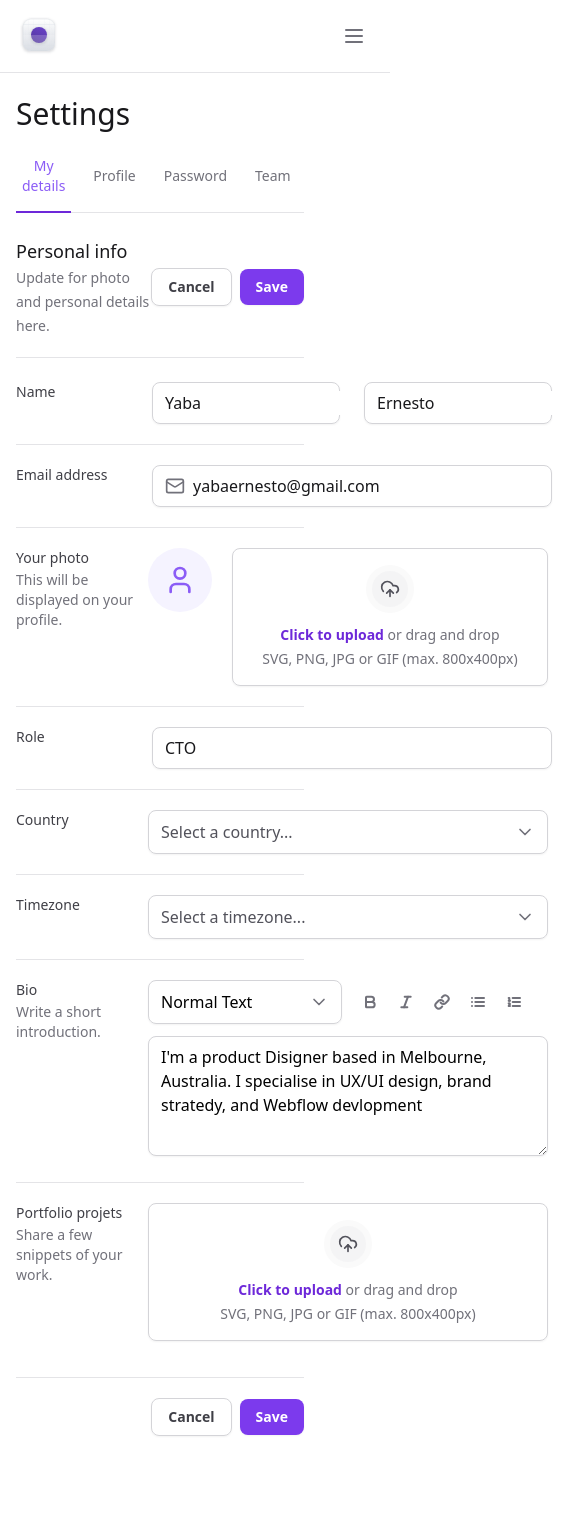
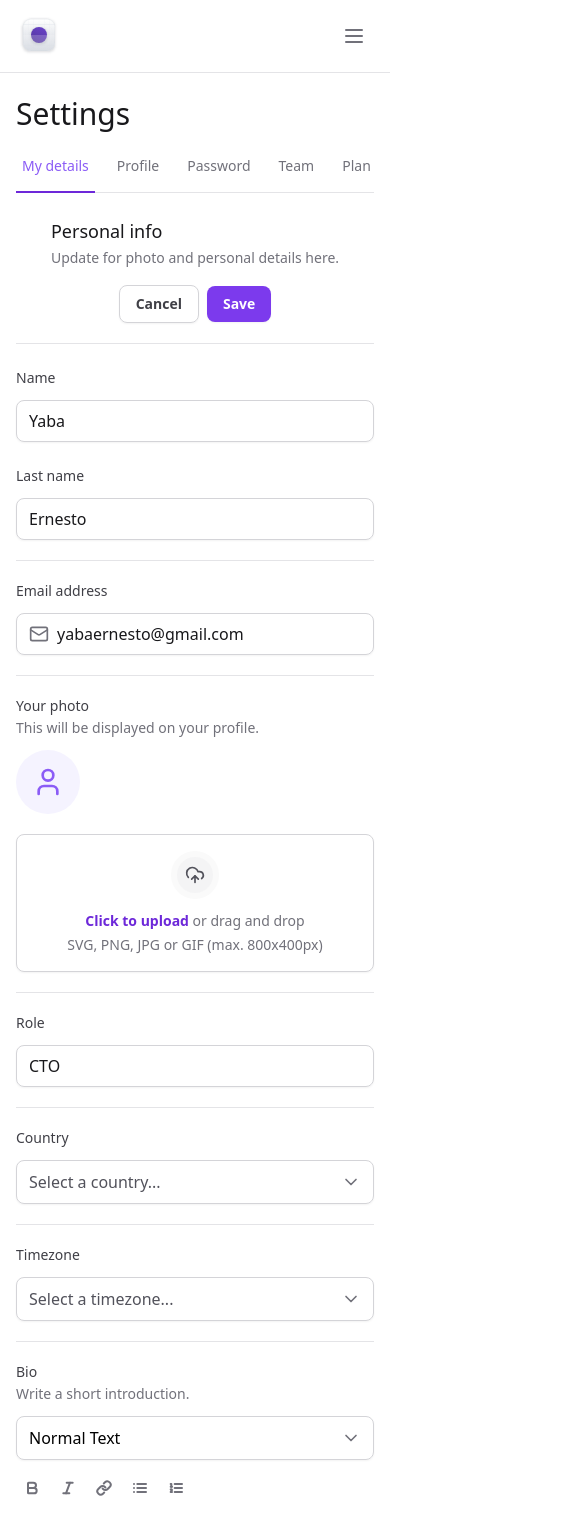
Before and after one commit to yabaernesto/masterizando-tailwind, a Next.js app: page / in a window 390 px wide. Shown: the top 1514 px of the page, 585 px wide, since content can reach past the window. Before the commit the page ends 1484 px from the top, so only its background shows below. Built offline with nearby package versions, Linux system fonts and the light colour scheme.

Commit message:
feat: dark theme added

```diff
--- a/package.json
+++ b/package.json
@@ -21,6 +21,7 @@
     "next": "15.0.3",
     "react": "19.0.0-rc-66855b96-20241106",
     "react-dom": "19.0.0-rc-66855b96-20241106",
+    "tailwind-merge": "^2.5.5",
     "tailwind-variants": "^0.3.0"
   },
   "devDependencies": {
--- a/src/app/components/Button.tsx
+++ b/src/app/components/Button.tsx
@@ -1,4 +1,6 @@
+// biome-ignore lint/style/useImportType: <explanation>
 import { ComponentProps } from "react";
+// biome-ignore lint/style/useImportType: <explanation>
 import { tv, VariantProps } from "tailwind-variants"
 
 const button = tv({
@@ -11,7 +13,7 @@ const button = tv({
   variants: {
     variant: {
       primary: 'bg-violet-600 text-white hover:bg-violet-700',
-      ghost: 'rounded-md px-2 hover:bg-zinc-50 shadow-none text-zinc-500',
+      ghost: 'rounded-md px-2 hover:bg-zinc-50 dark:hover:bg-zinc-800 shadow-none text-zinc-500 dark:text-zinc-400',
       outline: 'border border-zinc-300 text-zinc-700 hover:bg-zinc-50',
     },
   },
--- a/src/app/components/Input.tsx
+++ b/src/app/components/Input.tsx
@@ -1,5 +1,6 @@
-// @biome-ignore
+// biome-ignore lint/style/useImportType: <explanation>
 import { ComponentProps } from "react";
+import { twMerge } from "tailwind-merge"
 
 type PrefixProps = ComponentProps<'div'>
 
@@ -12,7 +13,7 @@ type ControlProps = ComponentProps<'input'>
 export function Control(props: ControlProps) {
   return (
     <input
-      className="flex-1 border-0 outline-none p-0 text-zinc-900 placeholder-zinc-600"
+      className="flex-1 border-0 outline-none bg-transparent p-0 text-zinc-900 placeholder-zinc-600 dark:text-zinc-100 dark:placeholder-zinc-400"
       {...props}
     />
   )
@@ -23,7 +24,12 @@ export type RootProps = ComponentProps<'div'>
 export function Root(props: RootProps) {
   return (
     <div
-      className="mx-1 flex w-full items-center gap-2 rounded-lg border border-zinc-300 px-3 py-2 shadow-sm focus-within:border-violet-300 focus-within:ring-4 focus-within:ring-violet-100"
+      className={twMerge(
+        'flex w-full items-center gap-2 rounded-lg border border-zinc-300 px-3 py-2 shadow-sm',
+        'focus-within:border-violet-300 focus-within:ring-4 focus-within:ring-violet-100',
+        'dark:border-zinc-700 dark:bg-zinc-600 dark:focus-within:border-violet-500 dark:focus-within:ring-violet-500/10',
+        props.className,
+      )}
       {...props}
     />
   )
--- a/src/app/components/SettingsTabs/TabItem.tsx
+++ b/src/app/components/SettingsTabs/TabItem.tsx
@@ -15,7 +15,7 @@ export function TabItem({ value, title, isSelected = false }: TabItemProps) {
       value={value}
       className="relative group px-1.5 pb-4 text-sm font-medium text-zinc-500 hover:text-violet-700 data-[state=active]:text-violet-500 outline-none"
     >
-      <span className="rounded group-focus-visible:ring-2 group-focus-visible:ring-violet-400 group-focus-visible:ring-offset-4">
+      <span className="whitespace-nowrap rounded group-focus-visible:ring-2 group-focus-visible:ring-violet-400 group-focus-visible:ring-offset-4">
         {title}
       </span>
 
--- a/src/app/components/SettingsTabs/index.tsx
+++ b/src/app/components/SettingsTabs/index.tsx
@@ -1,76 +1,75 @@
 'use client'
 
+import { useState } from 'react'
 import * as Tabs from '@radix-ui/react-tabs'
 import * as ScrollArea from '@radix-ui/react-scroll-area'
 import { TabItem } from './TabItem'
-import { useState } from 'react'
 
 export function SettingsTabs() {
   const [currentTab, setCurrentTab] = useState<string>('tab1')
 
   return (
-    <Tabs.Root
-      value={currentTab}
-      onValueChange={setCurrentTab}
-    >
+    <Tabs.Root value={currentTab} onValueChange={setCurrentTab}>
       <ScrollArea.Root className="w-full" type="hover">
         <ScrollArea.Viewport className="w-full overflow-x-scroll">
-          <Tabs.List  className="mt-6 flex w-full items-center gap-4 border-b border-zinc-200 dark:border-zinc-400">
+          <Tabs.List className="mt-6 flex w-full items-center gap-4 border-b border-zinc-200 dark:border-zinc-800">
             <TabItem
+              isSelected={currentTab === 'tab1'}
               value="tab1"
               title="My details"
-              isSelected={currentTab === 'tab1'}
             />
             <TabItem
+              isSelected={currentTab === 'tab2'}
               value="tab2"
               title="Profile"
-              isSelected={currentTab === 'tab2'}
             />
             <TabItem
+              isSelected={currentTab === 'tab3'}
               value="tab3"
               title="Password"
-              isSelected={currentTab === 'tab3'}
             />
             <TabItem
+              isSelected={currentTab === 'tab4'}
               value="tab4"
               title="Team"
-              isSelected={currentTab === 'tab4'}
             />
             <TabItem
+              isSelected={currentTab === 'tab5'}
               value="tab5"
               title="Plan"
-              isSelected={currentTab === 'tab5'}
             />
             <TabItem
+              isSelected={currentTab === 'tab6'}
               value="tab6"
               title="Billing"
-              isSelected={currentTab === 'tab6'}
             />
             <TabItem
+              isSelected={currentTab === 'tab7'}
               value="tab7"
               title="Email"
-              isSelected={currentTab === 'tab7'}
             />
             <TabItem
+              isSelected={currentTab === 'tab8'}
               value="tab8"
               title="Notifications"
-              isSelected={currentTab === 'tab8'}
             />
             <TabItem
+              isSelected={currentTab === 'tab9'}
               value="tab9"
               title="Integrations"
-              isSelected={currentTab === 'tab9'}
             />
-            <TabItem value="tab10" title="API" isSelected={currentTab === 'tab10'} />
+            <TabItem
+              isSelected={currentTab === 'tab10'}
+              value="tab10"
+              title="API"
+            />
           </Tabs.List>
         </ScrollArea.Viewport>
         <ScrollArea.Scrollbar
           className="flex h-2.5 touch-none select-none flex-col bg-zinc-100 p-0.5"
           orientation="horizontal"
         >
-          <ScrollArea.Thumb
-            className="relative flex-1 rounded-lg bg-zinc-300 before:absolute before:left-1/2 before:top-1/2 before:h-full before:min-h-[44px] before:w-full before:min-w-[44px] before:-translate-x-1/2 before:-translate-y-1/2 before:content-['']"
-          />
+          <ScrollArea.Thumb className="relative flex-1 rounded-lg bg-zinc-300 before:absolute before:left-1/2 before:top-1/2 before:h-full before:min-h-[44px] before:w-full before:min-w-[44px] before:-translate-x-1/2 before:-translate-y-1/2 before:content-['']" />
         </ScrollArea.Scrollbar>
       </ScrollArea.Root>
     </Tabs.Root>
--- a/src/app/components/Sidebar/Profile.tsx
+++ b/src/app/components/Sidebar/Profile.tsx
@@ -11,10 +11,10 @@ export function Profile() {
       />
 
       <div className="flex flex-col truncate">
-        <span className="text-sm font-semibold text-zinc-700">
+        <span className="text-sm font-semibold text-zinc-700 dark:text-zinc-100">
           Yaba Ernesto
         </span>
-        <span className="truncate text-sm text-zinc-500">
+        <span className="truncate text-sm text-zinc-500 dark:text-zinc-400">
           yabaernesto@gmail.com
         </span>
       </div>
--- a/src/app/components/Sidebar/index.tsx
+++ b/src/app/components/Sidebar/index.tsx
@@ -11,7 +11,7 @@ import { Button } from "../Button";
 
 export function Sidebar() {
   return (
-    <Collapsible.Root className="fixed left-0 right-0 top-0 z-20 flex flex-col gap-6 border-b border-zinc-200 bg-white p-4 lg:relative lg:right-auto lg:w-80 lg:border-r lg:px-5 lg:py-8 lg:data-[state=open]:bottom-0 lg:data-[state=closed]:bottom-0">
+    <Collapsible.Root className="fixed left-0 right-0 top-0 z-20 flex flex-col gap-6 border-b border-zinc-200 bg-white p-4 dark:bg-zinc-900 dark:border-zinc-800 lg:relative lg:right-auto lg:w-80 lg:border-r lg:px-5 lg:py-8 lg:data-[state=open]:bottom-0 lg:data-[state=closed]:bottom-0">
       <div className="flex items-center justify-between">
         <Logo />
         <Collapsible.Trigger asChild className="lg:hidden">
--- a/src/app/layout.tsx
+++ b/src/app/layout.tsx
@@ -29,7 +29,7 @@ export default function RootLayout({
       <body
         className={`${geistSans.variable} ${geistMono.variable} antialiased`}
       >
-        <div className="min-h-screen grid grid-cols-app">
+        <div className="min-h-screen lg:grid lg:grid-cols-app">
           <Sidebar />
           <main className="px-4 pb-12 pt-24 lg:col-start-2 lg:px-8 lg:pt-8">{children}</main>
         </div>
--- a/src/app/page.tsx
+++ b/src/app/page.tsx
@@ -15,7 +15,7 @@ export default function Home() {
       <SettingsTabs />
 
       <div className="mt-6 flex flex-col">
-        <div className="flex justify-between items-center pb-5 border-b border-zinc-200">
+        <div className="flex flex-col justify-between items-center gap-4 pb-5 border-b border-zinc-200 lg:flex-row lg:items-center">
           <div className="space-y-1">
             <h2 className="text-lg font-medium text-zinc-900">
               Personal info
@@ -38,25 +38,33 @@ export default function Home() {
           id="settings"
           className="mt-6 flex flex-col w-full gap-5 divide-y divide-zinc-200"
         >
-          <div className="grid grid-cols-form gap-3">
+          <div className="flex flex-col gap-3 lg:grid lg:grid-cols-form">
             <label
               htmlFor="firstName"
               className="text-sm font-medium text-zinc-700"
             >
               Name
             </label>
-            <div className="grid grid-cols-2 gap-6">
+            <div className="flex flex-col gap-6 lg:grid lg:grid-cols-2">
               <Input.Root>
                 <Input.Control id="firstName" defaultValue="Yaba" />
               </Input.Root>
 
-              <Input.Root>
-                <Input.Control defaultValue="Ernesto" />
-              </Input.Root>
+              <div className="flex flex-col gap-3 lg:block">
+                <label
+                  htmlFor="lastName"
+                  className="text-sm font-medium text-zinc-700 lg:sr-only"
+                >
+                  Last name
+                </label>
+                <Input.Root>
+                  <Input.Control id="lastName" defaultValue="Ernesto" />
+                </Input.Root>
+              </div>
             </div>
           </div>
 
-          <div className="grid grid-cols-form gap-3 pt-5">
+          <div className="flex flex-col gap-3 pt-5 lg:grid lg:grid-cols-form">
             <label
               htmlFor="email"
               className="text-sm font-medium text-zinc-700"
@@ -75,7 +83,7 @@ export default function Home() {
             </Input.Root>
           </div>
 
-          <div className="grid grid-cols-form gap-3 pt-5">
+          <div className="flex flex-col gap-3 pt-5 lg:grid lg:grid-cols-form">
             <label
               htmlFor="photo"
               className="text-sm font-medium text-zinc-700"
@@ -85,14 +93,14 @@ export default function Home() {
                 This will be displayed on your profile.
               </span>
             </label>
-            <FileInput.Root className="flex items-start gap-5">
+            <FileInput.Root className="flex flex-col gap-5 lg:flex-row lg:items-start">
               <FileInput.ImagePreview />
               <FileInput.Trigger />
               <FileInput.Control />
             </FileInput.Root>
           </div>
 
-          <div className="grid grid-cols-form gap-3 pt-5">
+          <div className="flex flex-col gap-3 pt-5 lg:grid lg:grid-cols-form">
             <label
               htmlFor="role"
               className="text-sm font-medium text-zinc-700"
@@ -107,7 +115,7 @@ export default function Home() {
             </Input.Root>
           </div>
 
-          <div className="grid grid-cols-form gap-3 pt-5">
+          <div className="flex flex-col gap-3 pt-5 lg:grid lg:grid-cols-form">
             <label
               htmlFor="country"
               className="text-sm font-medium text-zinc-700"
@@ -120,7 +128,7 @@ export default function Home() {
             </Select>
           </div>
 
-          <div className="grid grid-cols-form gap-3 pt-5">
+          <div className="flex flex-col gap-3 pt-5 lg:grid lg:grid-cols-form">
             <label
               htmlFor="timezone"
               className="text-sm font-medium text-zinc-700"
@@ -132,7 +140,7 @@ export default function Home() {
             </Select>
           </div>
 
-          <div className="grid grid-cols-form gap-3 pt-5">
+          <div className="flex flex-col gap-3 pt-5 lg:grid lg:grid-cols-form">
             <label
               htmlFor="bio"
               className="text-sm font-medium text-zinc-700"
@@ -143,7 +151,7 @@ export default function Home() {
               </span>
             </label>
             <div className="space-y-3">
-              <div className="grid grid-cols-2 gap-3">
+              <div className="flex flex-col gap-3 lg:grid lg:grid-cols-2">
                 <Select
                   placeholder=""
                   defaultValue="normal"
@@ -197,7 +205,7 @@ export default function Home() {
             </div>
           </div>
 
-          <div className="grid grid-cols-form gap-3 pt-5">
+          <div className="flex flex-col gap-3 pt-5 lg:grid lg:grid-cols-form">
             <label
               htmlFor="project"
               className="text-sm font-medium text-zinc-700"
```
Also changed, not shown: src/app/components/Sidebar/NavItem.tsx (+4 -3 lines), src/app/components/Sidebar/UsedSpaceWiget.tsx (+7 -7 lines), 1 other file (tests, documents, lock files or other folders).
